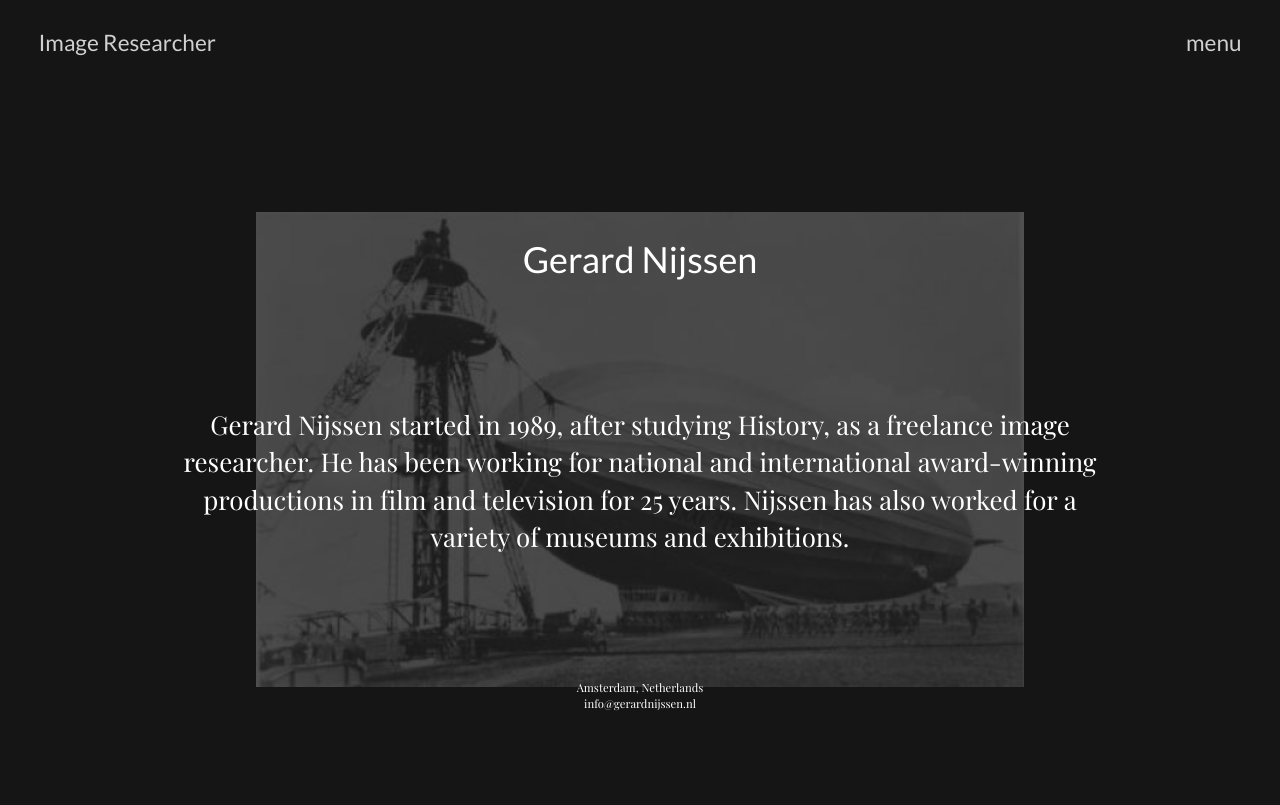
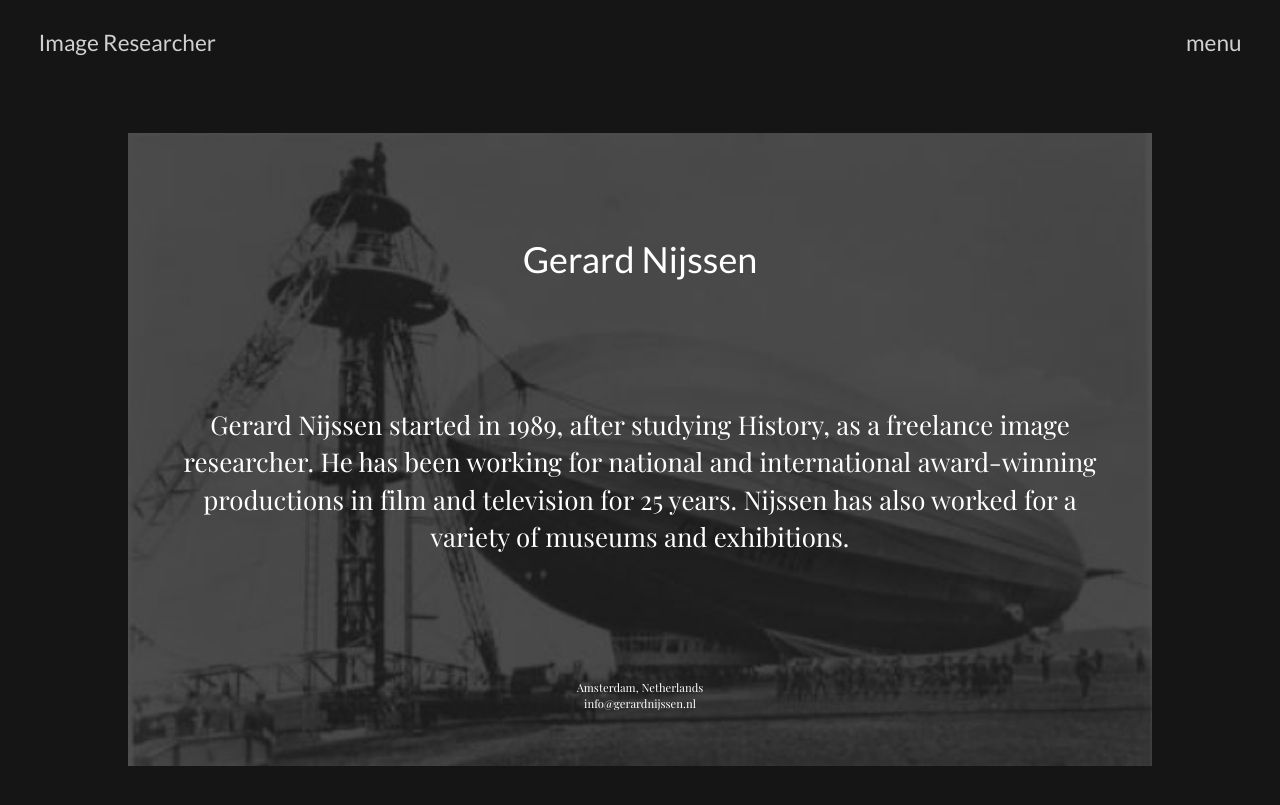
Before and after one commit to gerardnijssennl/gerardnijssennl.github.io, a Jekyll site: the page built from index.html, in a window 1280 px wide. Shown: the top 805 px of the page. Built offline with Jekyll 4.4.1, drawn with Linux system fonts in a browser that asks for light colours; nearby versions of some CDN libraries.

Commit message:
Updated Config

```diff
--- a/_config.yml
+++ b/_config.yml
@@ -40,7 +40,7 @@ telephone_number: 31612345678
 homepage_image: "/img/gn_placeholder.png"
 favicon_image: "/img/gn_empty.png"
 year: 2017
-background_size: 60%
+background_size: 80%
 markdown: kramdown
 gems:
 - jekyll-feed
```
